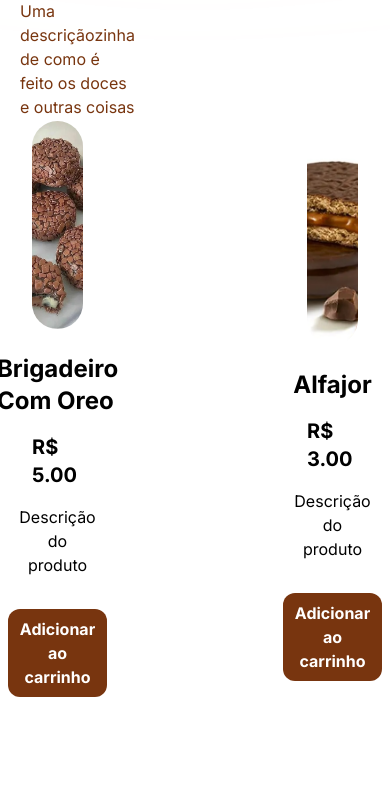
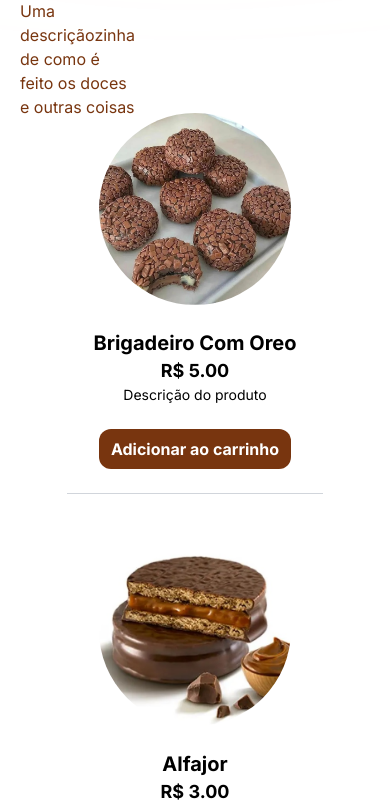
Before and after one commit to vicovaporub/doces-page, a Next.js app: page / in a window 390 px wide. Shown: the part 919-1724 px from the top of the page. Built offline with nearby package versions, Linux system fonts and the light colour scheme.

Commit message:
added new style to mobile

```diff
--- a/src/components/main-components/Products.tsx
+++ b/src/components/main-components/Products.tsx
@@ -14,26 +14,35 @@ export const Products = () => {
   };
 
   return (
-    <div className="sm:flex justify-center">
-      <div className="grid grid-cols-2 gap-40 justify-center sm:justify-center items-center">
+    <div id="products" className="flex justify-center">
+      <div className="grid sm:grid-cols-2 sm:gap-40 justify-center items-center">
         {products.map((product) => {
           return (
+            <>
               <div
                 key={product.name}
-              className="flex flex-col items-center m-4 p-4 gap-4 "
+                className="flex flex-col items-center sm:m-6 sm:p-6 m-2 p-2 gap-2 sm:gap-4 "
               >
                 <Image
                   src={product.image}
                   alt={product.name}
-                className="sm:w-80 sm:h-80 w-52 h-52 rounded-full object-cover object-center m-2"
+                  className="md:w-80 md:h-80 sm:w-64 sm:h-64 w-48 h-48  rounded-full object-cover object-center m-4"
                 />
-              <h1 className="text-2xl font-bold capitalize">{product.name}</h1>
-              <h2 className="text-xl font-bold">
+                <div className="flex flex-col items-center text-center sm:gap-4">
+                  <h1 className="text-xl font-bold capitalize">
+                    {product.name}
+                  </h1>
+                  <h2 className="text-lg font-bold">
                     R$ {product.price.toFixed(2)}
                   </h2>
-              <p className="text-center">{product.description}</p>
+                  <p className="sm:text-base text-sm text-center">
+                    {product.description}
+                  </p>
+                </div>
                 <AddToCartButton onClick={() => onAddToCartClick(product)} />
               </div>
+              <div className="sm:hidden border-b border-gray-300 my-2 "></div>
+            </>
           );
         })}
       </div>
```
Lines whose indentation alone changed are shown as unchanged.
